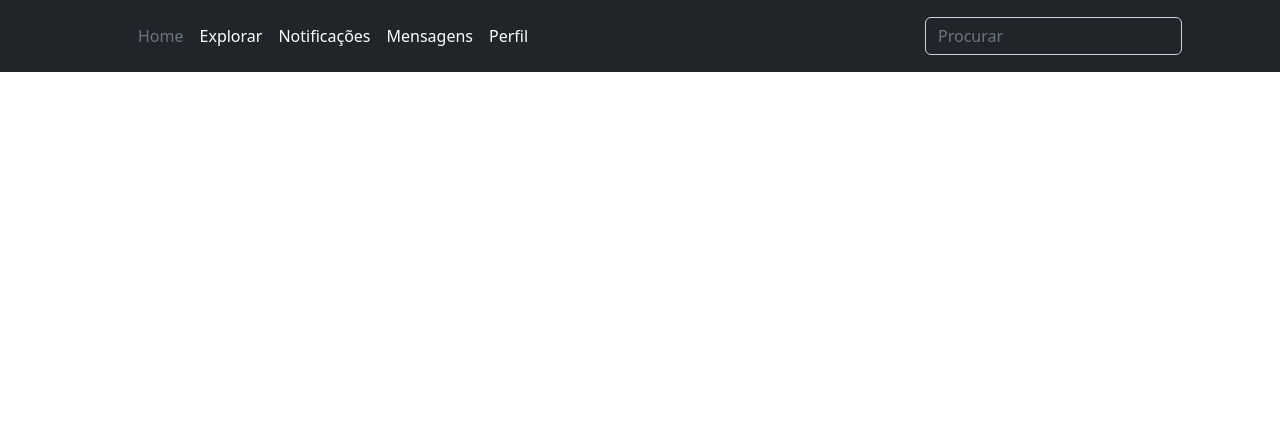
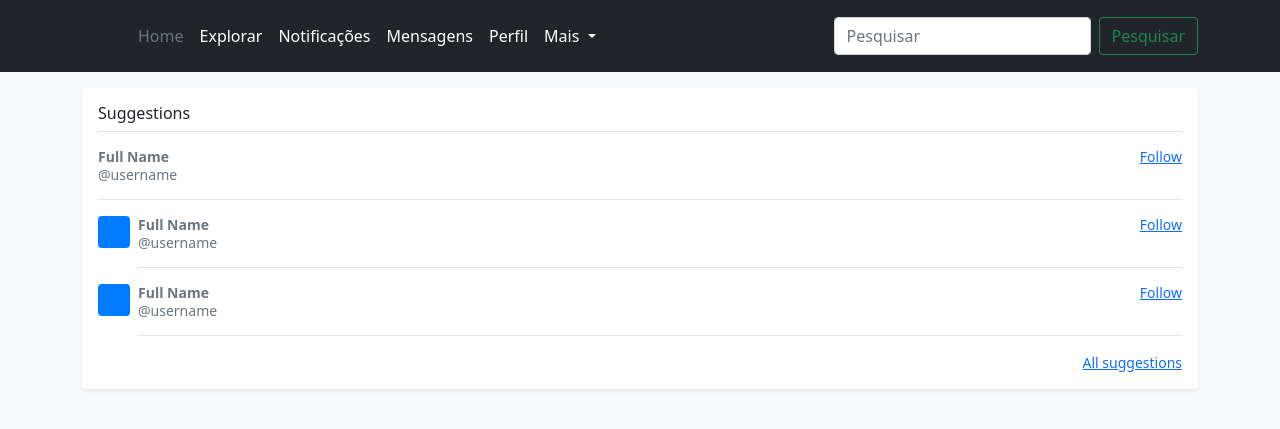
Before and after one commit to YanSardinha/Atividade_Final_DAOC, a Django app: page / in a window 1280 px wide. Shown: the top 429 px of the page. Run offline with Django 4.2, Linux system fonts and the light colour scheme; the visitor is signed in with stand-in values (Sample User, id 1); data that the repository does not hold is empty.

Commit message:
Atualizando index.html, criando um modelo base para as páginas e adicionando comentários nos posts

```diff
--- /dev/null
+++ b/rede_social/templates/rede_social/base.html
@@ -0,0 +1,74 @@
+<!DOCTYPE html>
+<html lang="en">
+<head>
+    <meta charset="utf-8" />
+    <meta name="viewport" content="width=device-width, initial-scale=1" />
+    <title>Atividade Final de Daoc</title>
+
+    <!-- Bootstrap core CSS -->
+    <!-- CSS only -->
+    <link href="https://cdn.jsdelivr.net/npm/bootstrap@5.0.2/dist/css/bootstrap.min.css" rel="stylesheet" integrity="sha384-EVSTQN3/azprG1Anm3QDgpJLIm9Nao0Yz1ztcQTwFspd3yD65VohhpuuCOmLASjC" crossorigin="anonymous">
+    <!-- Favicons -->
+    <meta name="theme-color" content="#012D76" />
+
+    <style>
+    .bd-placeholder-img {
+        font-size: 1.125rem;
+        text-anchor: middle;
+        -webkit-user-select: none;
+        -moz-user-select: none;
+        user-select: none;
+    }
+
+    @media (min-width: 768px) {
+        .bd-placeholder-img-lg {
+        font-size: 3.5rem;
+        }
+    }
+    </style>
+</head>
+<body class="bg-light">
+
+<header class="p-3 bg-dark text-white">
+    <div class="container">
+      <div class="d-flex flex-wrap align-items-center justify-content-center justify-content-lg-start">
+        <a href="/" class="d-flex align-items-center mb-2 mb-lg-0 text-white text-decoration-none">
+          <svg class="bi me-2" width="40" height="32" role="img" aria-label="Bootstrap"><use xlink:href="#bootstrap"></use></svg>
+        </a>
+
+        <ul class="nav col-12 col-lg-auto me-lg-auto mb-2 justify-content-center mb-md-0">
+          <li><a href="#" class="nav-link px-2 text-secondary">Home</a></li>
+          <li><a href="#" class="nav-link px-2 text-white">Explorar</a></li>
+          <li><a href="#" class="nav-link px-2 text-white">Notificações</a></li>
+          <li><a href="#" class="nav-link px-2 text-white">Mensagens</a></li>
+          <li><a href="#" class="nav-link px-2 text-white">Perfil</a></li>
+          <ul class="navbar-nav">
+            <li class="nav-item dropdown">
+              <a class="nav-link dropdown-toggle px-2 text-white" href="#" id="navbarDarkDropdownMenuLink" role="button" data-bs-toggle="dropdown" aria-expanded="false">
+                Mais
+              </a>
+              <ul class="dropdown-menu dropdown-menu-dark" aria-labelledby="navbarDarkDropdownMenuLink">
+                <li><a href="#" class="nav-link px-2 text-white">Perfil</a></li>
+                <li><a href="#" class="nav-link px-2 text-white">Lista</a></li>
+                <li><a href="#" class="nav-link px-2 text-white">Configurações</a></li>
+              </ul>
+            </li>
+          </ul>
+        </ul>
+
+        <form class="d-flex" role="search">
+            <input class="form-control me-2" type="search" placeholder="Pesquisar" aria-label="Search">
+            <button class="btn btn-outline-success" type="submit">Pesquisar</button>
+          </form>
+
+      </div>
+    </div>
+  </header>
+      <main class="container">
+
+        {% block content %} {% endblock %}
+
+
+      <script src="https://cdn.jsdelivr.net/npm/bootstrap@5.0.2/dist/js/bootstrap.bundle.min.js" integrity="sha384-MrcW6ZMFYlzcLA8Nl+NtUVF0sA7MsXsP1UyJoMp4YLEuNSfAP+JcXn/tWtIaxVXM" crossorigin="anonymous"></script>
+</body>
+</html>
--- a/rede_social/templates/rede_social/index.html
+++ b/rede_social/templates/rede_social/index.html
@@ -1,50 +1,68 @@
-<!DOCTYPE html>
-<html lang="en">
-<head>
-    <meta charset="UTF-8">
-    <meta http-equiv="X-UA-Compatible" content="IE=edge">
-    <meta name="viewport" content="width=device-width, initial-scale=1.0">
-    <title>Atividade Final de Daoc</title>
-    <link href="https://cdn.jsdelivr.net/npm/bootstrap@5.2.0-beta1/dist/css/bootstrap.min.css"
-    rel="stylesheet" integrity="sha384-0evHe/X+R7YkIZDRvuzKMRqM+OrBnVFBL6DOitfPri4tjfHxaWutUpFmBp4vmVor"
-    crossorigin="anonymous">
+{% extends 'rede_social/base.html' %}
 
-</head>
-<body>
-    <header class="p-3 bg-dark text-white">
-        <div class="container">
-          <div class="d-flex flex-wrap align-items-center justify-content-center justify-content-lg-start">
-            <a href="/" class="d-flex align-items-center mb-2 mb-lg-0 text-white text-decoration-none">
-              <svg class="bi me-2" width="40" height="32" role="img" aria-label="Bootstrap"><use xlink:href="#bootstrap"></use></svg>
-            </a>
+{% block content %}
+{% for p in postagem %}
+<div class="my-3 p-3 bg-body rounded shadow-sm">
+  <h6 class="border-bottom pb-2 mb-0">{{p.conteudo}}</h6>
+  <div class="d-flex text-muted pt-3">
+    <p class="pb-3 mb-0 small lh-sm border-bottom">
+      <strong class="d-block text-gray-dark">{{p.pessoa}}</strong>
+      {{p.data}}
+    </p>
+  </div>
 
-            <ul class="nav col-12 col-lg-auto me-lg-auto mb-2 justify-content-center mb-md-0">
-              <li><a href="#" class="nav-link px-2 text-secondary">Home</a></li>
-              <li><a href="#" class="nav-link px-2 text-white">Explorar</a></li>
-              <li><a href="#" class="nav-link px-2 text-white">Notificações</a></li>
-              <li><a href="#" class="nav-link px-2 text-white">Mensagens</a></li>
-              <li><a href="#" class="nav-link px-2 text-white">Perfil</a></li>
-            </ul>
+  {% for c in p.comentario_set.all %}
+  <div class="my-3 p-3 bg-body rounded shadow-sm border">
+    <h6 class="border-bottom pb-2 mb-0">{{c.conteudo}}</h6>
+    <div class="d-flex text-muted pt-3">
+      <p class="pb-3 mb-0 small lh-sm border-bottom">
+        <strong class="d-block text-gray-dark">{{c.pessoa}}</strong>
+        {{c.data}}
+      </p>
+    </div>
+  </div>
+  {% endfor %}
 
-            <form class="col-12 col-lg-auto mb-3 mb-lg-0 me-lg-3" role="search">
-              <input type="search" class="form-control form-control-dark text-white bg-dark" placeholder="Procurar" aria-label="Search">
-            </form>
+</div>
 
-          </div>
-        </div>
-      </header>
-      {% for p in postagem %}
-      <div class="my-3 p-3 bg-body rounded shadow-sm">
-      <h6 class="border-bottom pb-4 mb-0">{{ p }}</h6>
-      <p>{{p.pessoa}}</p>
-      <div class="d-flex pt-3">
+{% endfor %}
 
+<div class="my-3 p-3 bg-body rounded shadow-sm">
+  <h6 class="border-bottom pb-2 mb-0">Suggestions</h6>
+  <div class="d-flex text-muted pt-3">
+    <div class="pb-3 mb-0 small lh-sm border-bottom w-100">
+      <div class="d-flex justify-content-between">
+        <strong class="text-gray-dark">Full Name</strong>
+        <a href="#">Follow</a>
       </div>
+      <span class="d-block">@username</span>
+    </div>
+  </div>
+  <div class="d-flex text-muted pt-3">
+    <svg class="bd-placeholder-img flex-shrink-0 me-2 rounded" width="32" height="32" xmlns="http://www.w3.org/2000/svg" role="img" aria-label="Placeholder: 32x32" preserveAspectRatio="xMidYMid slice" focusable="false"><title>Placeholder</title><rect width="100%" height="100%" fill="#007bff"></rect><text x="50%" y="50%" fill="#007bff" dy=".3em">32x32</text></svg>
+
+    <div class="pb-3 mb-0 small lh-sm border-bottom w-100">
+      <div class="d-flex justify-content-between">
+        <strong class="text-gray-dark">Full Name</strong>
+        <a href="#">Follow</a>
       </div>
-      {% endfor %}
+      <span class="d-block">@username</span>
+    </div>
+  </div>
+  <div class="d-flex text-muted pt-3">
+    <svg class="bd-placeholder-img flex-shrink-0 me-2 rounded" width="32" height="32" xmlns="http://www.w3.org/2000/svg" role="img" aria-label="Placeholder: 32x32" preserveAspectRatio="xMidYMid slice" focusable="false"><title>Placeholder</title><rect width="100%" height="100%" fill="#007bff"></rect><text x="50%" y="50%" fill="#007bff" dy=".3em">32x32</text></svg>
 
-    <script src="https://cdn.jsdelivr.net/npm/bootstrap@5.2.0-beta1/dist/js/bootstrap.bundle.min.js"
-    integrity="sha384-pprn3073KE6tl6bjs2QrFaJGz5/SUsLqktiwsUTF55Jfv3qYSDhgCecCxMW52nD2"
-    crossorigin="anonymous"></script>
-</body>
-</html>
+    <div class="pb-3 mb-0 small lh-sm border-bottom w-100">
+      <div class="d-flex justify-content-between">
+        <strong class="text-gray-dark">Full Name</strong>
+        <a href="#">Follow</a>
+      </div>
+      <span class="d-block">@username</span>
+    </div>
+  </div>
+  <small class="d-block text-end mt-3">
+    <a href="#">All suggestions</a>
+  </small>
+</div>
+</main>
+{% endblock %}
--- a/rede_social/views.py
+++ b/rede_social/views.py
@@ -5,7 +5,7 @@ from django.db.models import Prefetch
 from django.urls import reverse, reverse_lazy
 from django.views.generic import FormView, TemplateView
 from rede_social.forms import ContatoForm, MensagemForm
-from .models import MensagemDeContato, Pessoa, Postagem
+from .models import MensagemDeContato, Pessoa, Postagem, Comentario
 from django.contrib.auth.mixins import LoginRequiredMixin
 from django.contrib.auth.decorators import login_required
 
```
Also changed, not shown: rede_social/templates/registration/login.html (+9 -1 lines).
